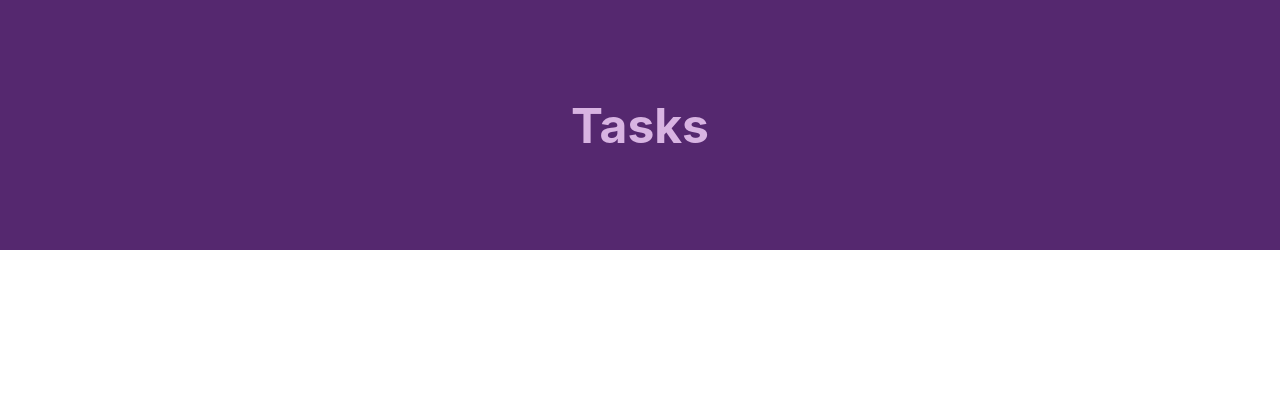
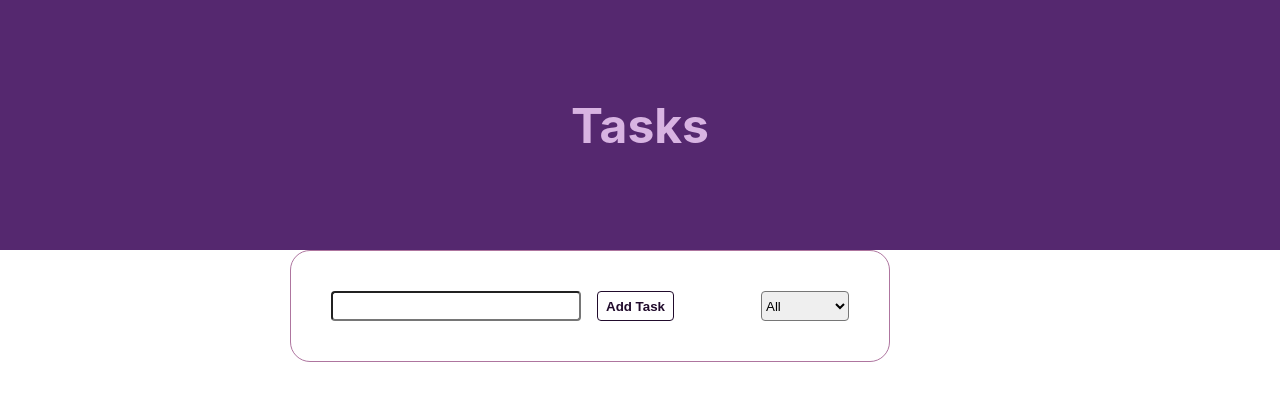
Before and after one commit to cmoutella/tasks-planner, a React (Create React App) app: page / in a window 1280 px wide. Shown: the top 400 px of the page. Built offline with nearby package versions, Linux system fonts and the light colour scheme.

Commit message:
Add Form component

```diff
--- a/src/App.js
+++ b/src/App.js
@@ -1,5 +1,7 @@
 import React from 'react';
 import './App.css';
+
+import Form from './components/Form';
 
 function App() {
   return (
@@ -7,6 +9,9 @@ function App() {
       <header className="app-header">
         <h1>Tasks</h1>
       </header>
+      <div className="body">
+        <Form />
+      </div>
     </div>
   );
 }
--- /dev/null
+++ b/src/components/Form.js
@@ -0,0 +1,21 @@
+import React from 'react';
+
+const Form = () => {
+  return(
+    <form className="app-form">
+      <div className="new-input">
+        <input className="todo-task" type="text" />
+        <button className="btn btn-default todo-submit">Add Task</button>
+      </div>
+      <div className="select">
+        <select className="todo-filter" name="todos">
+          <option value="all">All</option>
+          <option value="completed">Completed</option>
+          <option value="incomplete">Incomplete</option>
+        </select>
+      </div>
+    </form>
+  )
+}
+
+export default Form;
```
